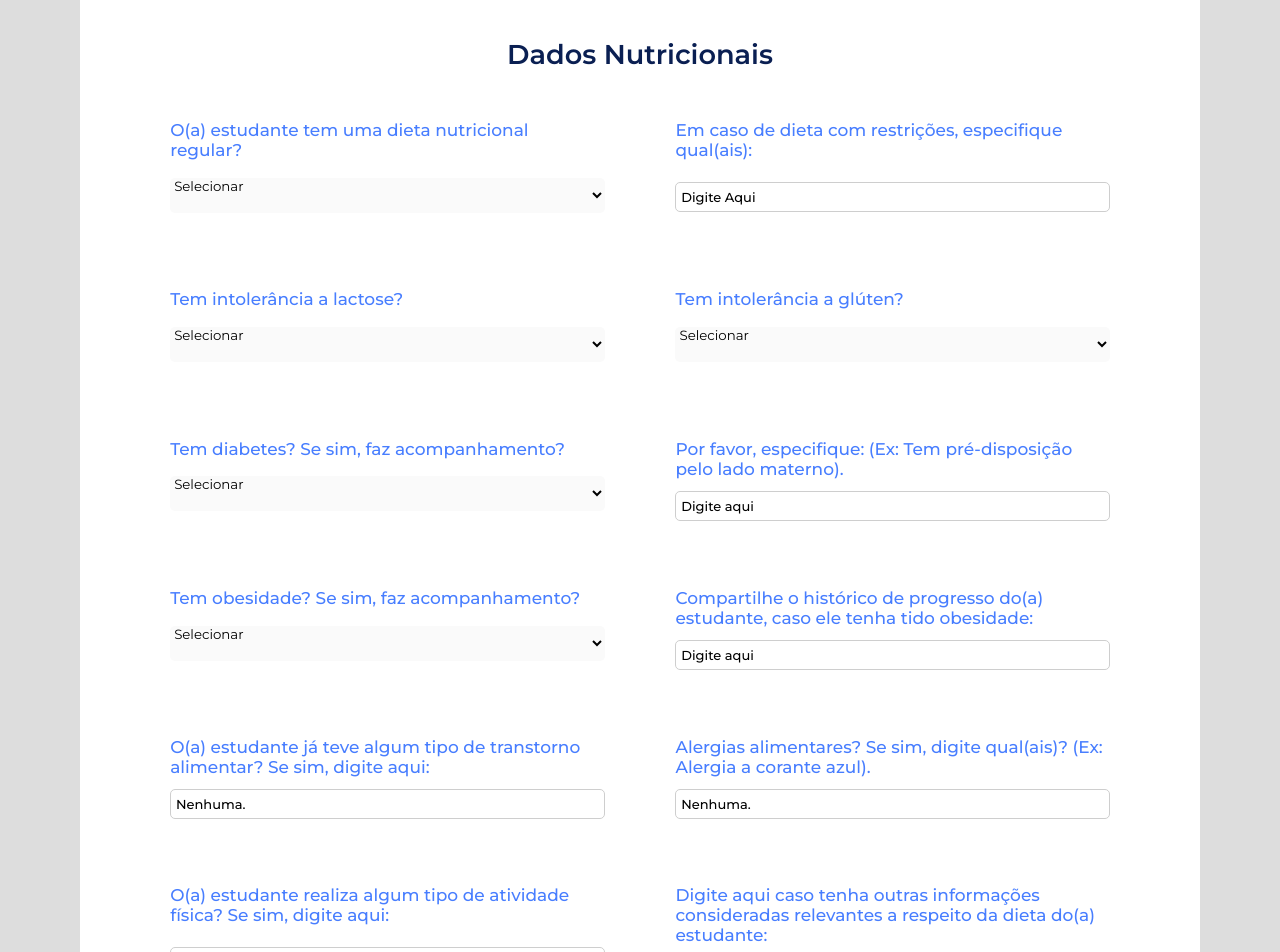
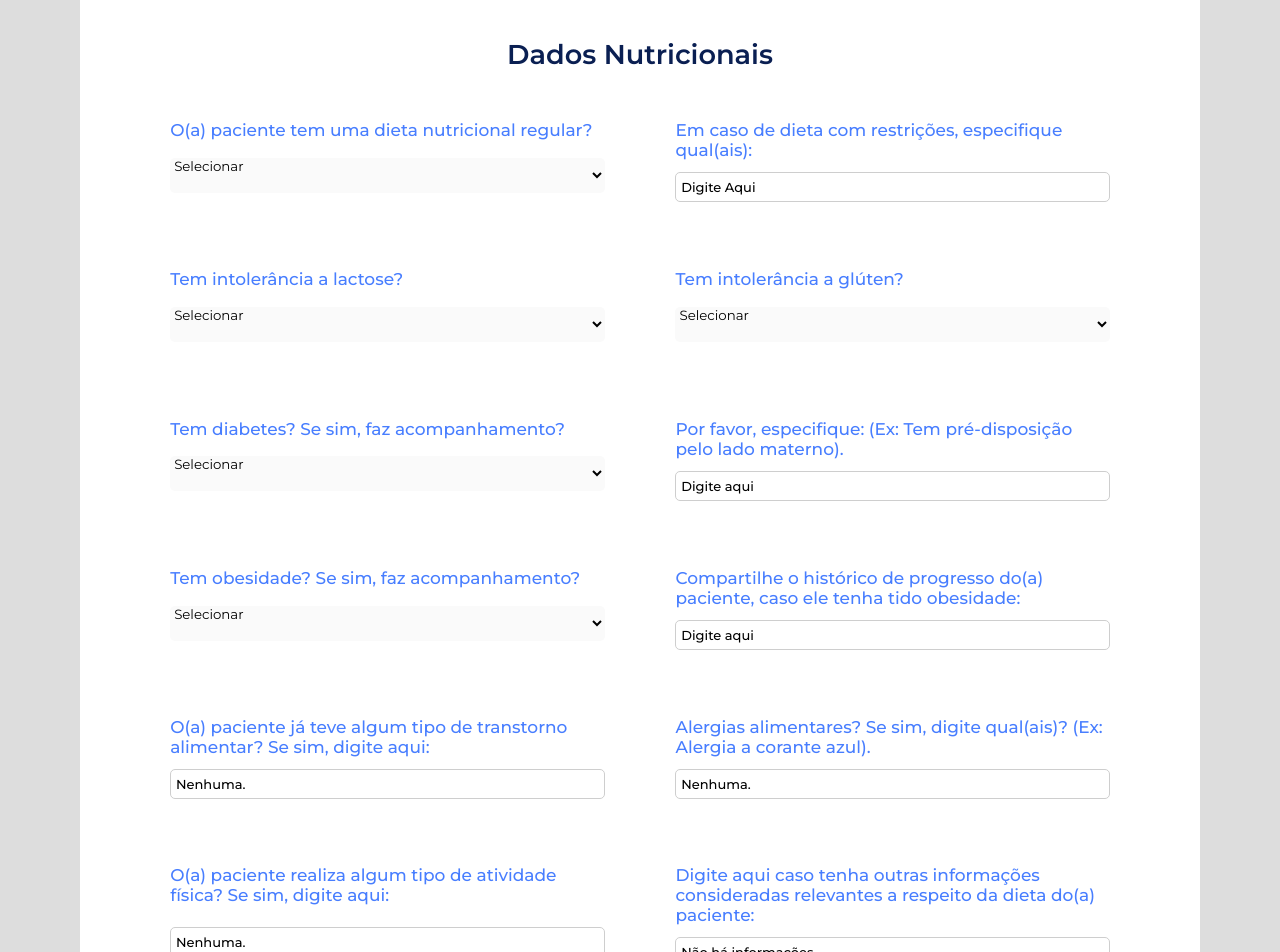
Before and after one commit to Mornieur/health-form, a Next.js app: page /NutritionalPage in a window 1280 px wide. Shown: the part 160-1112 px from the top of the page. Built offline with nearby package versions, Linux system fonts and the light colour scheme.

Commit message:
feat: modifying words on the card

```diff
--- a/src/components/HealthStep/NutritionalStep/Content/index.ts
+++ b/src/components/HealthStep/NutritionalStep/Content/index.ts
@@ -60,7 +60,7 @@ export const contactsKinship = [
 export const InputsInitial = [
   {
     kind: 'select',
-    label: 'O(a) estudante tem uma dieta nutricional regular?',
+    label: 'O(a) paciente tem uma dieta nutricional regular?',
     id: 'diet',
     values: nutritionaldiet,
     className: 'select',
@@ -118,7 +118,7 @@ export const InputsInitial = [
   {
     kind: 'complexInput',
     label:
-      'Compartilhe o histórico de progresso do(a) estudante, caso ele tenha tido obesidade:',
+      'Compartilhe o histórico de progresso do(a) paciente, caso ele tenha tido obesidade:',
     id: 'obesityHistory',
     placeholder: 'Digite aqui',
     type: 'text',
@@ -126,7 +126,7 @@ export const InputsInitial = [
   {
     kind: 'complexInput',
     label:
-      'O(a) estudante já teve algum tipo de transtorno alimentar? Se sim, digite aqui:',
+      'O(a) paciente já teve algum tipo de transtorno alimentar? Se sim, digite aqui:',
     id: 'eatingDisorder',
     placeholder: 'Nenhuma.',
     type: 'text',
@@ -142,7 +142,7 @@ export const InputsInitial = [
   {
     kind: 'complexInput',
     label:
-      'O(a) estudante realiza algum tipo de atividade física? Se sim, digite aqui:',
+      'O(a) paciente realiza algum tipo de atividade física? Se sim, digite aqui:',
     id: 'physicalActivity',
     placeholder: 'Nenhuma.',
     type: 'text',
@@ -150,7 +150,7 @@ export const InputsInitial = [
   {
     kind: 'complexInput',
     label:
-      'Digite aqui caso tenha outras informações consideradas relevantes a respeito da dieta do(a) estudante:',
+      'Digite aqui caso tenha outras informações consideradas relevantes a respeito da dieta do(a) paciente:',
     id: 'observationsDiet',
     placeholder: 'Não há informações.',
     type: 'text',
@@ -220,7 +220,7 @@ const allInputs = [
   },
 
   {
-    label: 'Caso o estudante já tenha tido alguma doença, digite aqui:',
+    label: 'Caso o paciente já tenha tido alguma doença, digite aqui:',
     kind: 'checkbox',
     id: 'illness',
     className: '',
@@ -389,7 +389,7 @@ const allInputs = [
     keyId: 'checkDifficultiesId',
     kind: 'checkbox',
     label:
-      'Caso o(a) estudante tenha alguma dificuldade, selecione aqui qual(ais):',
+      'Caso o(a) paciente tenha alguma dificuldade, selecione aqui qual(ais):',
     id: 'difficulties',
     className: '',
     options: [
@@ -428,7 +428,7 @@ const allInputs = [
   {
     kind: 'complexInput',
     label:
-      'O(a) estudante precisa de tratamento Educacional especializado? Se sim, digite o motivo:',
+      'O(a) paciente precisa de tratamento Educacional especializado? Se sim, digite o motivo:',
     id: 'educationalTreatmentSpecial',
     placeholder: 'Não.',
     type: 'text',
@@ -443,7 +443,7 @@ const allInputs = [
   {
     kind: 'complexInput',
     label:
-      'Indicar abaixo informações e observações consideradas relevantes pelos pais ou responsáveis a respeito do(a) estudante:',
+      'Indicar abaixo informações e observações consideradas relevantes pelos pais ou responsáveis a respeito do(a) paciente:',
     id: 'otherInformations',
     placeholder: 'Digite aqui',
     type: 'text',
@@ -458,7 +458,7 @@ export const allInputsConv = [
     keyId: 'checkhospitalAuthorizationId',
     kind: 'select',
     label:
-      'Em caso de emergência, a escola está autorizada a encaminhá-lo a um hospital?',
+      'Em caso de emergência, o paciente está autorizado a encaminhá-lo a um hospital?',
     id: 'hospitalAuthorization',
     values: genericValues,
     className: 'select',
```
